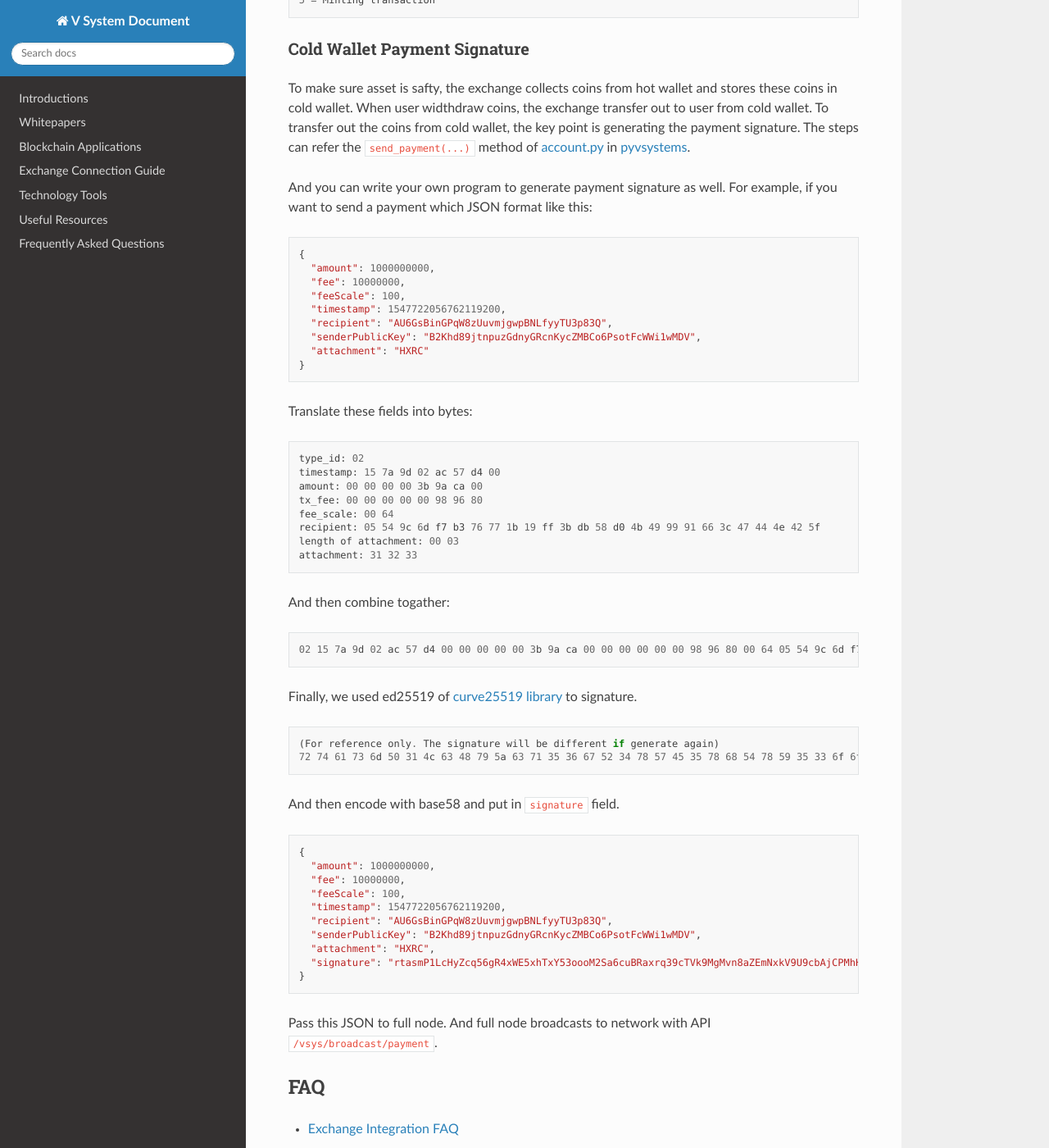
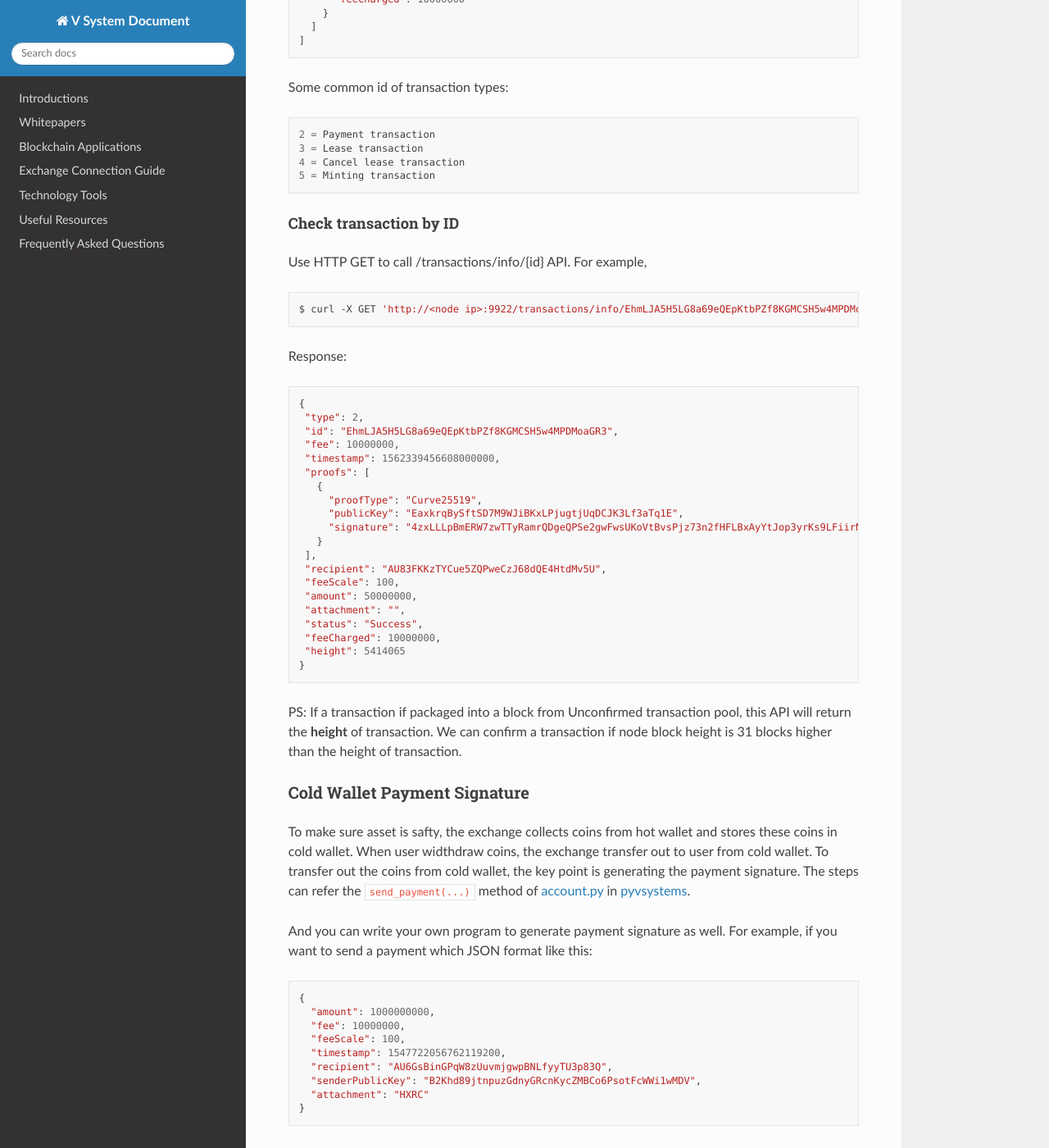
Before and after one commit to virtualeconomy/document, a Sphinx documentation site: the page built from sphinx/source/exchanges.md, in a window 1280 px wide and 1400 px high, scrolled down 10407 px. Shown: the whole window at 82% size. Built offline with Sphinx 7.4.7 and the Read the Docs theme 2.0.0, drawn with Linux system fonts in a browser that asks for light colours; some of the changed text lies outside the part shown.

Commit message:
Update SDK and known-peers

````diff
--- a/sphinx/source/exchanges.md
+++ b/sphinx/source/exchanges.md
@@ -209,15 +209,23 @@
 You could use the following method to call APIs.
 
 
-### Use Python SDK (Method 1)
+### Method 1: Use SDK integration
 
-If you use python to do integration, we strongly suggest you use [pyvsystems](https://github.com/virtualeconomy/pyvsystems) project. The pyvsystems specification is [here](https://github.com/virtualeconomy/pyvsystems/wiki/PYVSYSTEMS-User-Guide-Specification-%28English%29).
+We strongly suggest you use SDK to do integration. Currently, we provide the following version of SDK:
 
-### Use Swagger (Method 2)
+Python version SDK [pyvsystems](https://github.com/virtualeconomy/pyvsystems). The pyvsystems specification is [here](https://github.com/virtualeconomy/pyvsystems/wiki/PYVSYSTEMS-User-Guide-Specification-%28English%29).
+
+JavaScript version SDK [js-v-sdk](https://github.com/virtualeconomy/js-v-min-sdk)
+
+Java version SDK [java-v-sdk](https://github.com/virtualeconomy/java-v-sdk)
+
+C# version SDK  [cs-v-sdk](https://github.com/virtualeconomy/cs-v-sdk)
+
+Golang version SDK [go-v-sdk](https://github.com/virtualeconomy/go-v-sdk)
+
+### Method 2: Use cURL to call API
 
 You could open ```http://<full node ip>:9922``` in browser to find all APIs you can use.
-
-### Use cURL (Method 3)
 
 #### Step 1: Prepare
 
@@ -525,6 +533,42 @@
 5 = Minting transaction
 ```
 
+#### Check transaction by ID
+
+Use HTTP GET to call /transactions/info/{id} API. For example,
+
+ ```shell
+$ curl -X GET 'http://<node ip>:9922/transactions/info/EhmLJA5H5LG8a69eQEpKtbPZf8KGMCSH5w4MPDMoaGR3'
+```
+
+Response:
+
+ ```
+{
+  "type": 2,
+  "id": "EhmLJA5H5LG8a69eQEpKtbPZf8KGMCSH5w4MPDMoaGR3",
+  "fee": 10000000,
+  "timestamp": 1562339456608000000,
+  "proofs": [
+    {
+      "proofType": "Curve25519",
+      "publicKey": "EaxkrqBySftSD7M9WJiBKxLPjugtjUqDCJK3Lf3aTq1E",
+      "signature": "4zxLLLpBmERW7zwTTyRamrQDgeQPSe2gwFwsUKoVtBvsPjz73n2fHFLBxAyYtJop3yrKs9LFiirNZ5VUDahD4ao7"
+    }
+  ],
+  "recipient": "AU83FKKzTYCue5ZQPweCzJ68dQE4HtdMv5U",
+  "feeScale": 100,
+  "amount": 50000000,
+  "attachment": "",
+  "status": "Success",
+  "feeCharged": 10000000,
+  "height": 5414065
+}
+```
+
+PS: If a transaction if packaged into a block from Unconfirmed transaction pool, this API will return the **height** of transaction. We can confirm a transaction if node block height is 31 blocks higher than the height  of transaction.
+
+
 ### Cold Wallet Payment Signature
 
 To make sure asset is safty, the exchange collects coins from hot wallet and stores these coins in cold wallet. When user widthdraw coins, the exchange transfer out to user from cold wallet. To transfer out the coins from cold wallet, the key point is generating the payment signature. The steps can refer the `send_payment(...)` method of [account.py](https://github.com/virtualeconomy/pyvsystems/blob/master/account.py) in [pyvsystems](https://github.com/virtualeconomy/pyvsystems).
@@ -548,7 +592,7 @@
 
 ```
 type_id: 02
-timestamp: 15 7a 9d 02 ac 57 d4 00
+timestamp: 15 7a 9d 02 ac 57 d4 20
 amount: 00 00 00 00 3b 9a ca 00
 tx_fee: 00 00 00 00 00 98 96 80
 fee_scale: 00 64
@@ -561,7 +605,7 @@
 And then combine togather:
 
 ```
-02 15 7a 9d 02 ac 57 d4 00 00 00 00 00 3b 9a ca 00 00 00 00 00 00 98 96 80 00 64 05 54 9c 6d f7 b3 76 77 1b 19 ff 3b db 58 d0 4b 49 99 91 66 3c 47 44 4e 42 5f 00 03 31 32 33
+02 15 7a 9d 02 ac 57 d4 20 00 00 00 00 3b 9a ca 00 00 00 00 00 00 98 96 80 00 64 05 54 9c 6d f7 b3 76 77 1b 19 ff 3b db 58 d0 4b 49 99 91 66 3c 47 44 4e 42 5f 00 03 31 32 33
 ```
 
 Finally, we used ed25519 of [curve25519 library](https://github.com/tgalal/python-axolotl-curve25519) to signature.
````
Also changed, not shown: other parts of sphinx/source/exchanges.md (+6 -6 lines), sphinx/source/exchangescn.md (+55 -13 lines).
